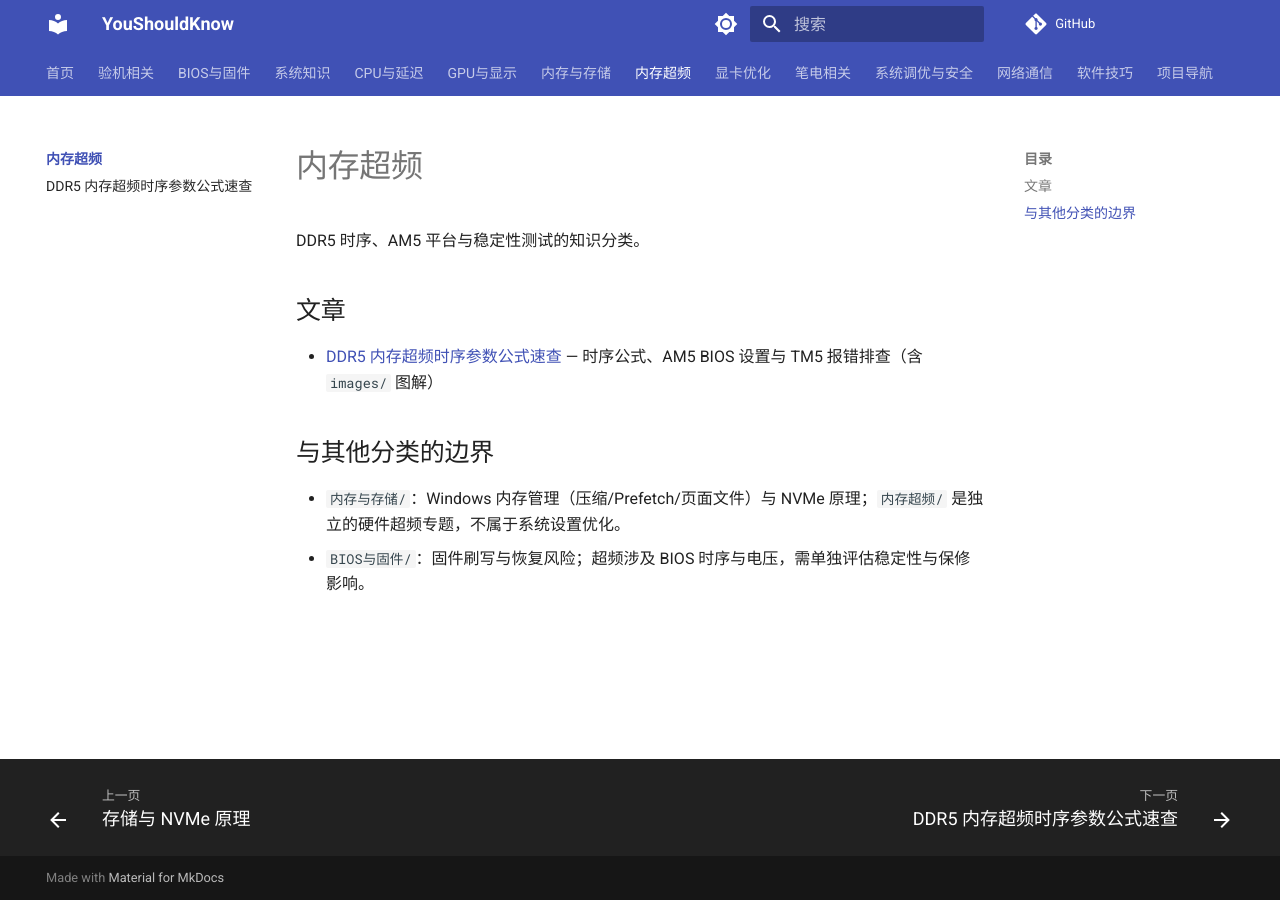
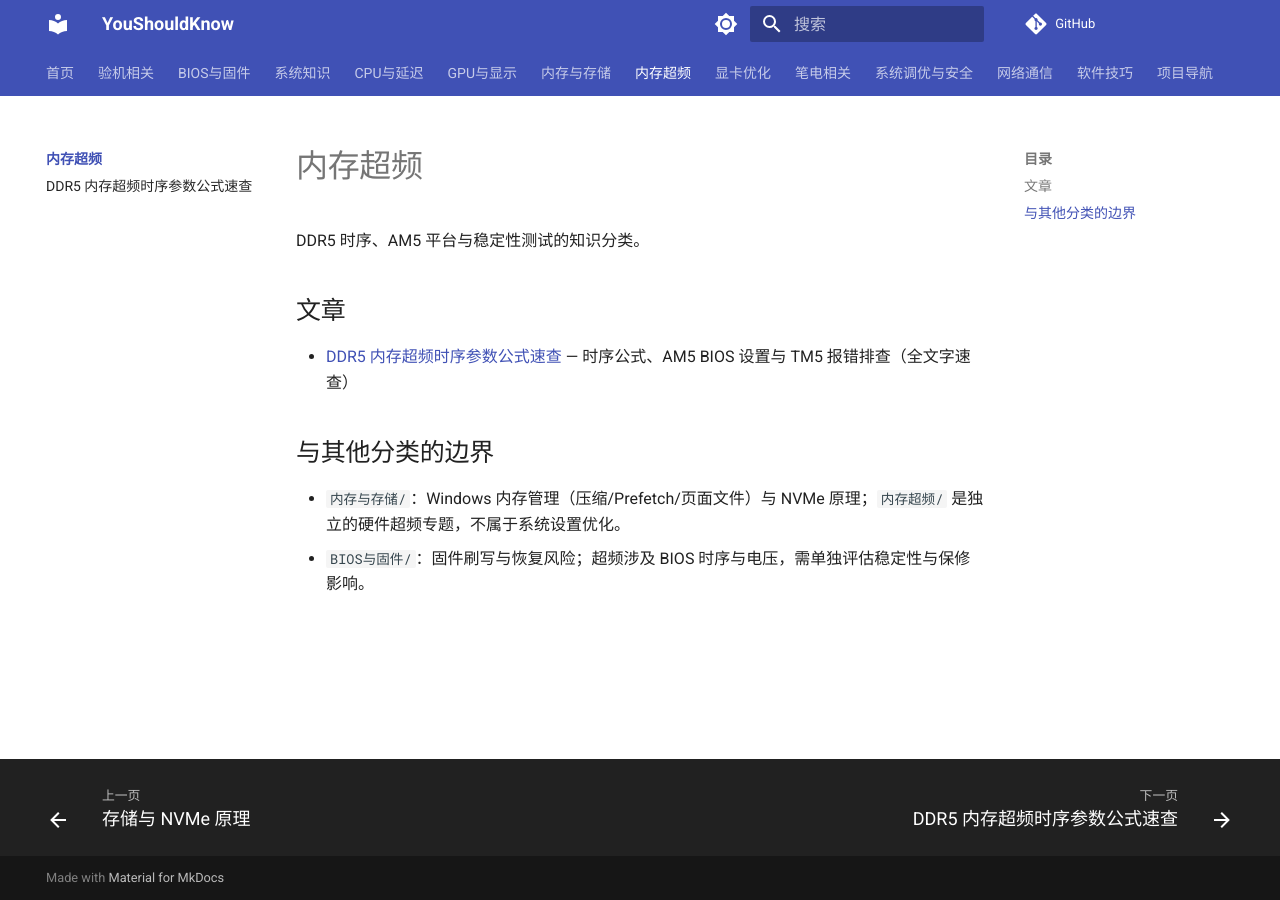
Before and after one commit to 3304711297/youshouldknow, an MkDocs documentation site: the page built from docs/内存超频/README.md, in a window 1280 px wide. Built offline with MkDocs 1.6.1 and Material for MkDocs 9.7.7, drawn with Linux system fonts in a browser that asks for light colours; comment, search, counter and statistics services are not loaded.

Commit message:
内存超频分类目录描述同步：图解已转为全文字形式

```diff
--- a/docs/内存超频/README.md
+++ b/docs/内存超频/README.md
@@ -4,7 +4,7 @@ DDR5 时序、AM5 平台与稳定性测试的知识分类。
 
 ## 文章
 
-- [DDR5 内存超频时序参数公式速查](./DDR5-内存超频时序参数公式速查.md) — 时序公式、AM5 BIOS 设置与 TM5 报错排查（含 `images/` 图解）
+- [DDR5 内存超频时序参数公式速查](./DDR5-内存超频时序参数公式速查.md) — 时序公式、AM5 BIOS 设置与 TM5 报错排查（全文字速查）
 
 ## 与其他分类的边界
 
```
